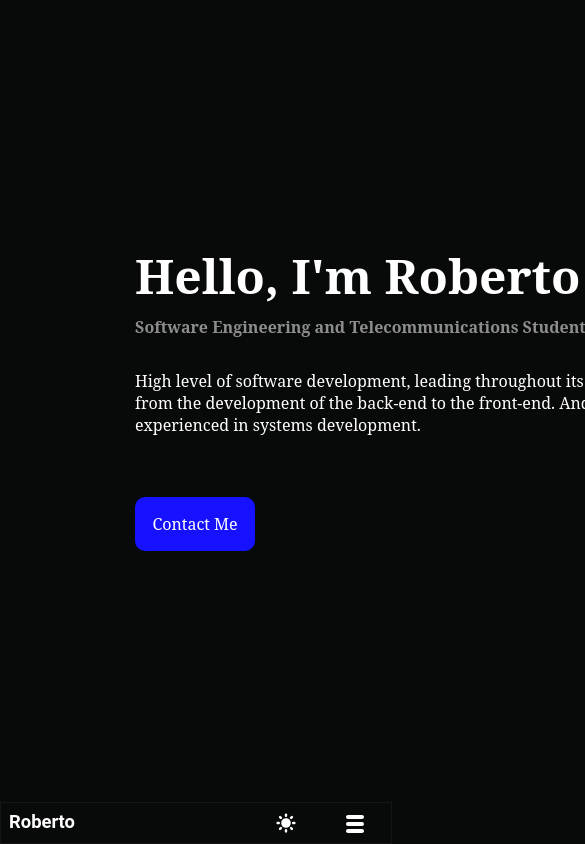
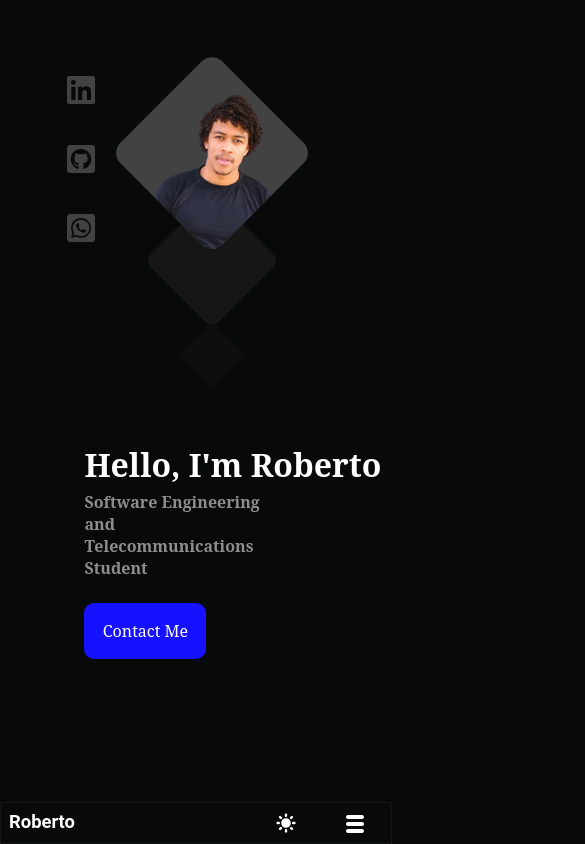
Before and after one commit to robertocarlosmedina/portfolio, a React (Create React App) app: page / in a window 390 px wide. Shown: the top 844 px of the page, 585 px wide, since content can reach past the window. Built offline with nearby package versions, Linux system fonts and the light colour scheme.

Commit message:
Finishing the frontpage implementation.
Both the frontpage and the Header are completely finish so far

```diff
--- a/src/components/pages/FrontPage.js
+++ b/src/components/pages/FrontPage.js
@@ -1,6 +1,8 @@
 import React from 'react'
 import { NavLink } from 'react-router-dom'
 import { FaLinkedin, FaGithubSquare,FaWhatsappSquare } from 'react-icons/fa'
+import { BiMouse } from 'react-icons/bi'
+import { IoIosArrowDown } from 'react-icons/io'
 
 import ProfileImage from '../../assets/images/perfil.png'
 import './frontPage.css'
@@ -28,7 +30,7 @@ const FrontPage = () =>{
       <div className="Frontpage">
           <div className="PresentationComponents">
             <h1>Hello, I'm Roberto</h1>
-            <h2>Software Engineering and Telecommunications Student</h2>
+            <div className="secondHeader"><h2>Software Engineering and Telecommunications Student</h2></div>
             <div className="PresentationText">
               <p>High level of software development, leading throughout its
                  life cycle, from the development of the back-end to the
@@ -60,6 +62,13 @@ const FrontPage = () =>{
               ))}
             </ul>
           </div>
+          <div className="ScrollShow">
+            <ul>
+                <li><BiMouse id="iconScroll"/></li>
+                <li><p>Scroll down</p></li>
+                <li><IoIosArrowDown id="iconScroll"/></li>
+            </ul>
+          </div>
       </div>
     )
 }
--- a/src/components/pages/frontPage.css
+++ b/src/components/pages/frontPage.css
@@ -6,6 +6,7 @@
 }
 /* presentation texts animations */
 .PresentationComponents{
+    z-index: -1;
     position: absolute;
     margin-top: 25vh;
     margin-left: 16vh;
@@ -16,6 +17,10 @@
     font-weight: 600;
     font-size: 3rem;
     font-style:bold;
+}
+.secondHeader{
+    width: 100%;
+    text-align: left;
 }
 .PresentationComponents h2{
     margin-top: -1.5rem;
@@ -28,22 +33,24 @@
 #contactButton{
     position: absolute;
     width: 7.5rem;
+    margin-top: 1rem;
     text-align: center;
     background-color: var(--primary-button-color);
     text-decoration: none;
     border-radius: 10px;
     color:var(--color-text);
+    border: 1px solid transparent;
 }
 #contactButton:hover{
     color: var(--object-secundary-color);
-    border: 1px solid var(--object-primary-color);
+    border: 1px solid var(--border-color-2);
 }
 
 /* images display style */
 .FrontAnimation{
     position:absolute;
     margin-top: 30vh;
-    margin-left: 130vh;
+    margin-left: 60%;
 }
 .FrontAnimation #primaryLosangle,
 .FrontAnimation #secondLosangle,
@@ -87,7 +94,7 @@
 /* contacts icons styling */
 .Contacts{
     position: absolute;
-    margin-left: 75rem;
+    margin-left: 87%;
     margin-top: 34vh;
     width: 5rem;
 }
@@ -106,6 +113,35 @@
 .Contacts ul li a #contactIcons{
     width: 2rem;
     height: 2rem;
+}
+/* Scroll show style */
+.ScrollShow{
+    position: absolute;
+    margin-top: 84vh;
+    margin-left: 45%;
+    color: var(--object-primary-color);
+    animation: scroolAnimatedIcon infinite 0.4s linear;
+    cursor: pointer;
+}
+.ScrollShow ul li{
+    list-style: none;
+    display: inline-flex;
+    padding: .55rem;
+}
+.ScrollShow ul li p{
+    color:var(--color-text);
+}
+.ScrollShow ul li #iconScroll{
+    position: absolute;
+    width: 1.5rem;
+    height: 1.5rem;
+    margin-top: -.6rem;
+    margin-left: -.7rem;
+}
+.ScrollShow ul li #iconScroll:hover,
+.ScrollShow ul li p:hover, .ScrollShow:hover{
+    color: var(--object-secundary-color);
+    animation: none;
 }
 
 /* Keyframes to animate the image display */
@@ -133,3 +169,151 @@
       margin-top: 40vh;
   }
 }
+@keyframes scroolAnimatedIcon {
+    from {
+      margin-top: 84vh;
+    }
+    to {
+        margin-top: 84.3vh;
+    }
+  }
+
+/* Media querys */
+@media screen and (max-width: 1066px) {
+    .PresentationComponents{
+        margin-left: 10vh;
+    }
+    .PresentationComponents h1{
+        font-size: 2rem;
+    }
+    .secondHeader{
+        margin-top: 1.8rem;
+        width:60%;
+    }
+    .FrontAnimation #primaryLosangle{
+        width: 14rem;
+        height: 14rem;
+    }
+    .ProfileImage{
+        width: 16rem;
+        height: 16rem;
+    }
+    .FrontAnimation #secondLosangle{
+        width: 10rem;
+        height: 10rem;
+        margin-top: 20vh;
+        margin-left: 2.1rem;
+    }
+    .FrontAnimation #thertLosangle{
+        width: 6rem;
+        height: 6rem;
+        margin-top: 38vh;
+        margin-left: 4.1rem;
+    }
+    .Contacts{
+        margin-top: 28.5vh;
+    }
+    .ScrollShow{
+        margin-left: 40%;
+    }
+
+
+    /* Animations */
+    @keyframes upDownAnimation-3 {
+        from {
+          margin-top: 38vh;
+        }
+        to {
+            margin-top: 40vh;
+        }
+      }
+}
+
+@media screen and (max-width: 776px) {
+    .FrontAnimation{
+        display: none;
+    }
+    .Contacts{
+        margin-left: 80%;
+    }
+}
+
+@media screen and (max-width: 660px) {
+    .PresentationComponents .PresentationText{
+        display: none;
+    }
+    #contactButton{
+        margin-top: -.5rem;
+    }
+    .FrontAnimation{
+        margin-top: 10vh;
+        margin-left: 36%;
+        display: block;
+    }
+    .FrontAnimation #primaryLosangle{
+        width: 9rem;
+        height: 9rem;
+    }
+    .ProfileImage{
+        width: 11rem;
+        height: 11rem;
+    }
+    .FrontAnimation #secondLosangle{
+        width: 6rem;
+        height: 6rem;
+        margin-top: 13vh;
+        margin-left: 1.5rem;
+    }
+    .FrontAnimation #thertLosangle{
+        width: 3rem;
+        height: 3rem;
+        margin-top: 27vh;
+        margin-left: 3rem;
+    }
+    .Contacts{
+        width: 10rem;
+        margin-top: 5vh;
+        margin-left: -5%;
+    }
+    .PresentationComponents{
+        margin-top: 50vh;
+    }
+
+    .ScrollShow{
+        display: none;
+    }
+    /* Animation */
+    @keyframes upDownAnimation-2 {
+        from {
+          margin-top: 13vh;
+        }
+        to {
+            margin-top: 16vh;
+        }
+      }
+    @keyframes upDownAnimation-3 {
+      from {
+        margin-top: 27vh;
+      }
+      to {
+          margin-top: 30vh;
+      }
+    }
+}
+@media screen and (max-width: 380px) {
+    .Contacts{
+        display: none;
+    }
+    .FrontAnimation{
+        margin-left: 25%;
+    }
+    .PresentationComponents{
+        margin-left: 5vh;
+    }
+    .PresentationComponents h1{
+        font-size: 1.45rem;
+    }
+    .secondHeader{
+        width: 90%;
+    }
+}
--- a/src/index.css
+++ b/src/index.css
@@ -9,6 +9,7 @@
   --primary-button-color:#1611FF;
   --font-type:Roboto;
   --border-color:#151515;
+  --border-color-2: #aaaaaa;
   --color-text:#ffffff;
   --icon-normal-size:1.5rem;
   --icon-big-size:2rem;
```
